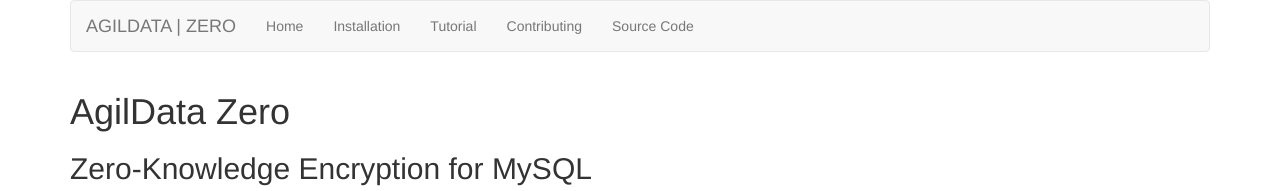
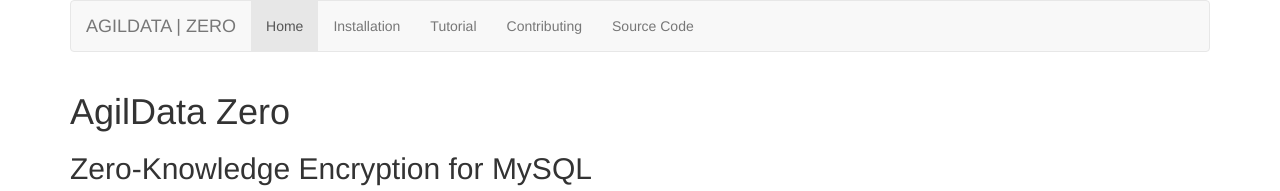
Before and after one commit to placrosse/agildata-zero, a Jekyll site: the page built from index.md, in a window 1280 px wide. Shown: the top 191 px of the page. Built offline with Jekyll 4.4.1, drawn with Linux system fonts in a browser that asks for light colours.

Commit message:
adding necessary front matter and navigation hightlighting

```diff
--- a/_layouts/default.html
+++ b/_layouts/default.html
@@ -34,15 +34,31 @@
 							        <span class="icon-bar"></span>
 							        <span class="icon-bar"></span>
 							      </button>
-							      <a class="navbar-brand" href="#">AGILDATA | ZERO</a>
+							      <a class="navbar-brand" href="index.html">AGILDATA | ZERO</a>
 							    </div>
 								<!-- Collect the nav links, forms, and other content for toggling -->
 		    				<div class="collapse navbar-collapse" id="bs-example-navbar-collapse-1">
 					    		<ul class="nav navbar-nav">
-					        		<li><a href="index.html">Home</a></li>
-						        	<li><a href="install.html">Installation</a></li>
-						        	<li><a href="tutorial.html">Tutorial</a></li>
-					        		<li><a href="contributing.html">Contributing</a></li>
+										{% if page.active == "index" %}
+					        			<li class="active"><a href="index.html">Home</a></li>
+										{% else %}
+												<li><a href="index.html">Home</a></li>
+										{% endif %}
+										{% if page.active == "install" %}
+						        	<li class="active"><a href="install.html">Installation</a></li>
+										{% else %}
+											<li><a href="install.html">Installation</a></li>
+										{% endif %}
+										{% if page.active == "tutorial" %}
+						        	<li class="active"><a href="tutorial.html">Tutorial</a></li>
+										{% else %}
+											<li><a href="tutorial.html">Tutorial</a></li>
+										{% endif %}
+										{% if page.active == "contributing" %}
+					        		<li class="active"><a href="contributing.html">Contributing</a></li>
+										{% else %}
+											<li><a href="contributing.html">Contributing</a></li>
+										{% endif %}
 					        		<li><a href="https://github.com/AgilData/agildata-zero">Source Code</a></li>
 					    		</ul>
 								</div><!-- /.navbar-collapse -->
```
Also changed, not shown: other parts of _layouts/default.html (+9 -1 lines), configuration.md (+1 -0 lines), contributing.md (+1 -0 lines), index.md (+1 -0 lines), install.md (+1 -0 lines), tutorial.md (+1 -0 lines).
